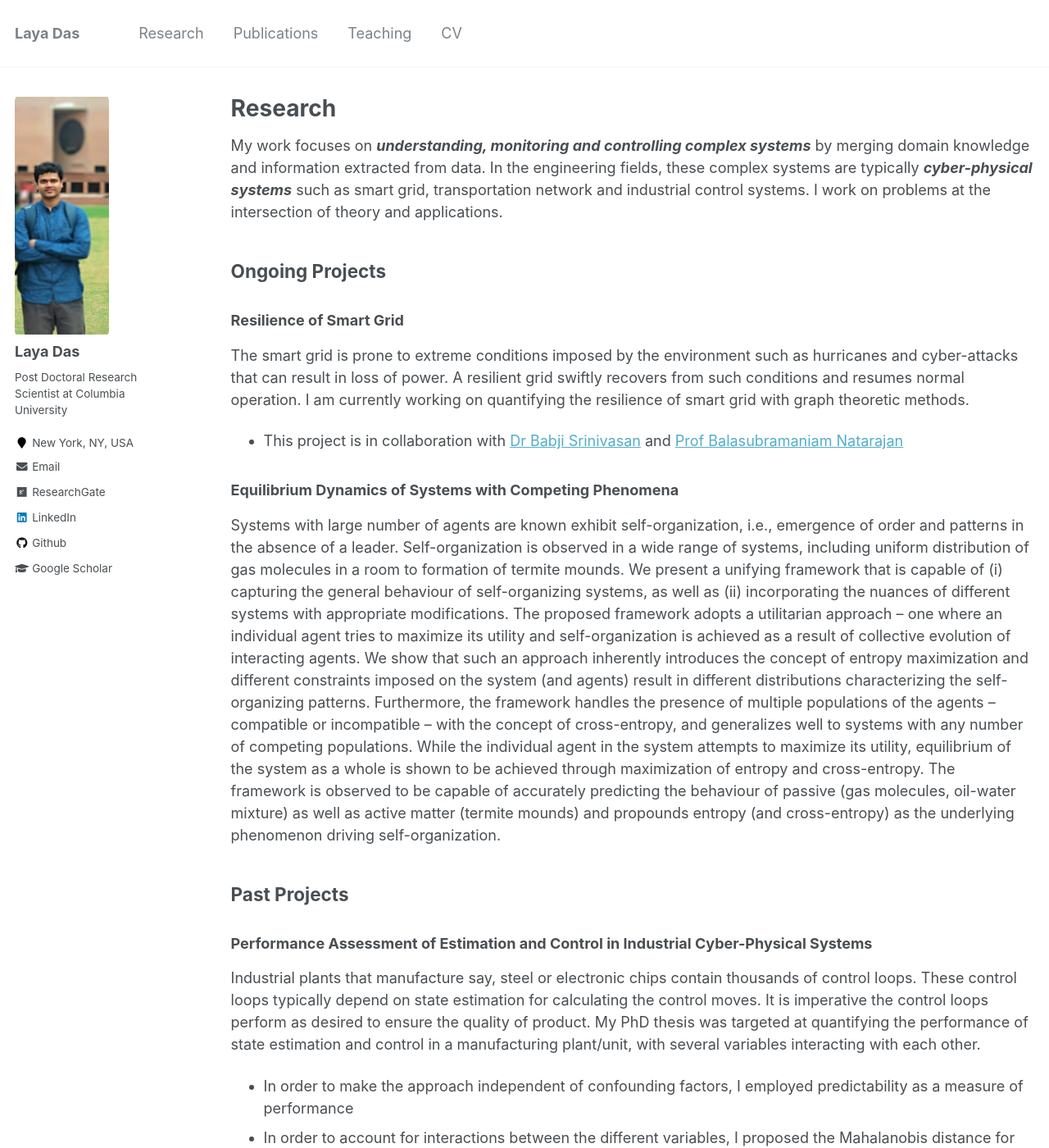
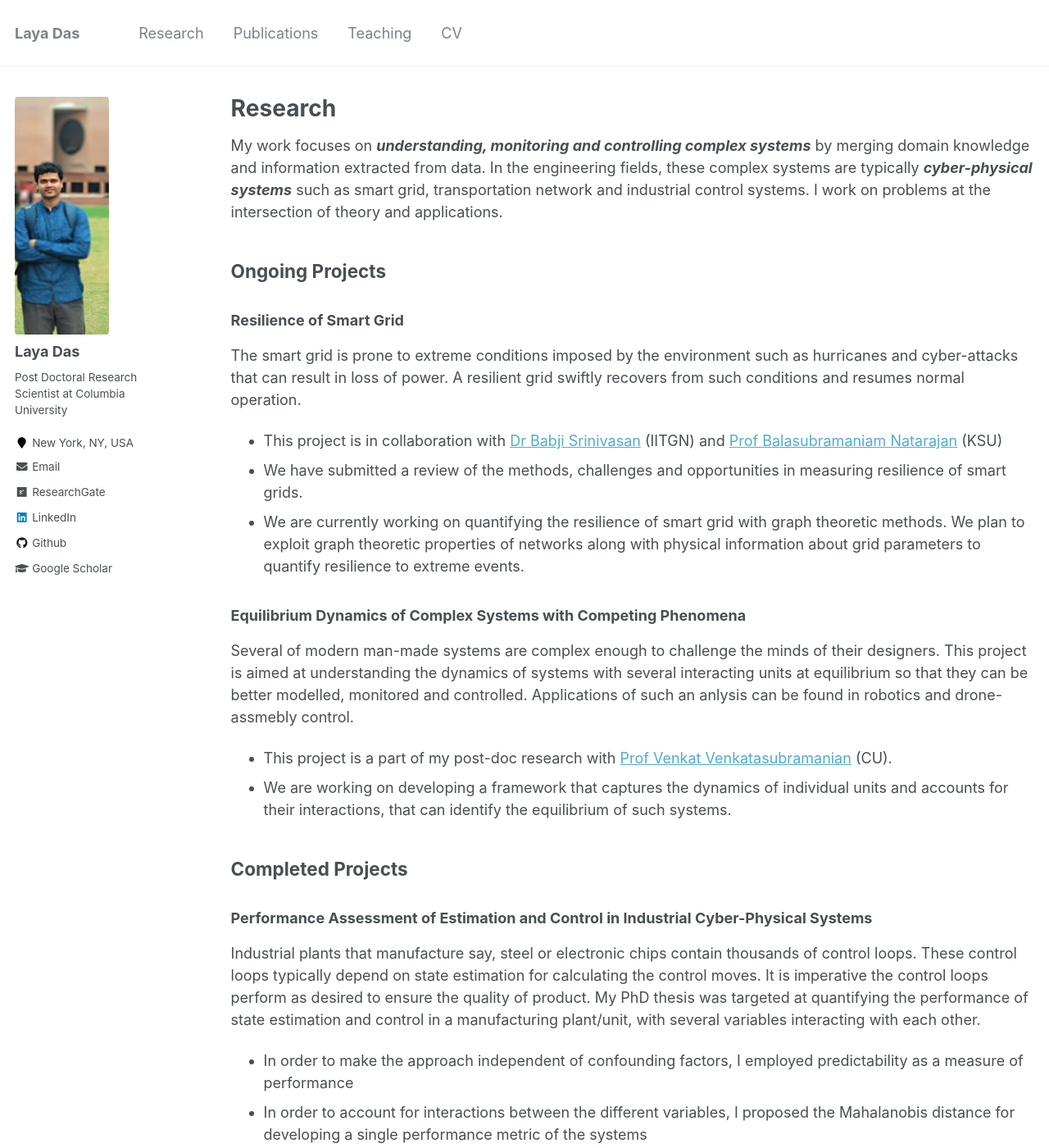
Before and after one commit to layadas/layadas.github.io, a Jekyll site: the page built from _pages/research.md, in a window 1280 px wide and 1400 px high. Shown: the whole window at 82% size. Built offline with Jekyll 4.4.1, drawn with Linux system fonts in a browser that asks for light colours.

Commit message:
Update research.md

```diff
--- a/_pages/research.md
+++ b/_pages/research.md
@@ -21,31 +21,20 @@ intersection of theory and applications.
 
 ### Resilience of Smart Grid
 The smart grid is prone to extreme conditions imposed by the environment such as hurricanes and cyber-attacks that can result in loss of power. A resilient grid swiftly recovers
-from such conditions and resumes normal operation. I am currently working on quantifying the resilience of smart grid with graph theoretic methods.
-- This project is in collaboration with [Dr Babji Srinivasan](https://www.iitgn.ac.in/faculty/chemical/fac-babji) and
-[Prof Balasubramaniam Natarajan](http://www.ece.k-state.edu/people/faculty/natarajan/)
+from such conditions and resumes normal operation.
+- This project is in collaboration with [Dr Babji Srinivasan](https://www.iitgn.ac.in/faculty/chemical/fac-babji) (IITGN) and
+[Prof Balasubramaniam Natarajan](http://www.ece.k-state.edu/people/faculty/natarajan/) (KSU)
+- We have submitted a review of the methods, challenges and opportunities in measuring resilience of smart grids.
+- We are currently working on quantifying the resilience of smart grid with graph theoretic methods. We plan to exploit graph theoretic properties of networks along with physical
+information about grid parameters to quantify resilience to extreme events.
 
-### Equilibrium Dynamics of Systems with Competing Phenomena
-Systems with large number of agents are known exhibit self-organization, i.e., emergence of order and patterns in the absence of a leader. Self-organization is observed in a wide
-range of
-systems, including uniform distribution of gas molecules in a room to formation of termite
-mounds. We present a unifying framework that is capable of (i) capturing the general
-behaviour of self-organizing systems, as well as (ii) incorporating the nuances of different
-systems with appropriate modifications. The proposed framework adopts a utilitarian
-approach – one where an individual agent tries to maximize its utility and self-organization is
-achieved as a result of collective evolution of interacting agents. We show that such an
-approach inherently introduces the concept of entropy maximization and different constraints
-imposed on the system (and agents) result in different distributions characterizing the self-
-organizing patterns. Furthermore, the framework handles the presence of multiple
-populations of the agents – compatible or incompatible – with the concept of cross-entropy,
-and generalizes well to systems with any number of competing populations. While the
-individual agent in the system attempts to maximize its utility, equilibrium of the system as a
-whole is shown to be achieved through maximization of entropy and cross-entropy. The
-framework is observed to be capable of accurately predicting the behaviour of passive (gas
-molecules, oil-water mixture) as well as active matter (termite mounds) and propounds
-entropy (and cross-entropy) as the underlying phenomenon driving self-organization.
+### Equilibrium Dynamics of Complex Systems with Competing Phenomena
+Several of modern man-made systems are complex enough to challenge the minds of their designers. This project is aimed at understanding the dynamics of systems with several
+interacting units at equilibrium so that they can be better modelled, monitored and controlled. Applications of such an anlysis can be found in robotics and drone-assmebly control.
+- This project is a part of my post-doc research with [Prof Venkat Venkatasubramanian](https://datascience.columbia.edu/venkat-venkatasubramanian-0) (CU).
+- We are working on developing a framework that captures the dynamics of individual units and accounts for their interactions, that can identify the equilibrium of such systems.
 
-## Past Projects
+## Completed Projects
 
 ### Performance Assessment of Estimation and Control in Industrial Cyber-Physical Systems
 Industrial plants that manufacture say, steel or electronic chips contain thousands of control loops. These control loops typically depend on state estimation for calculating the
```
